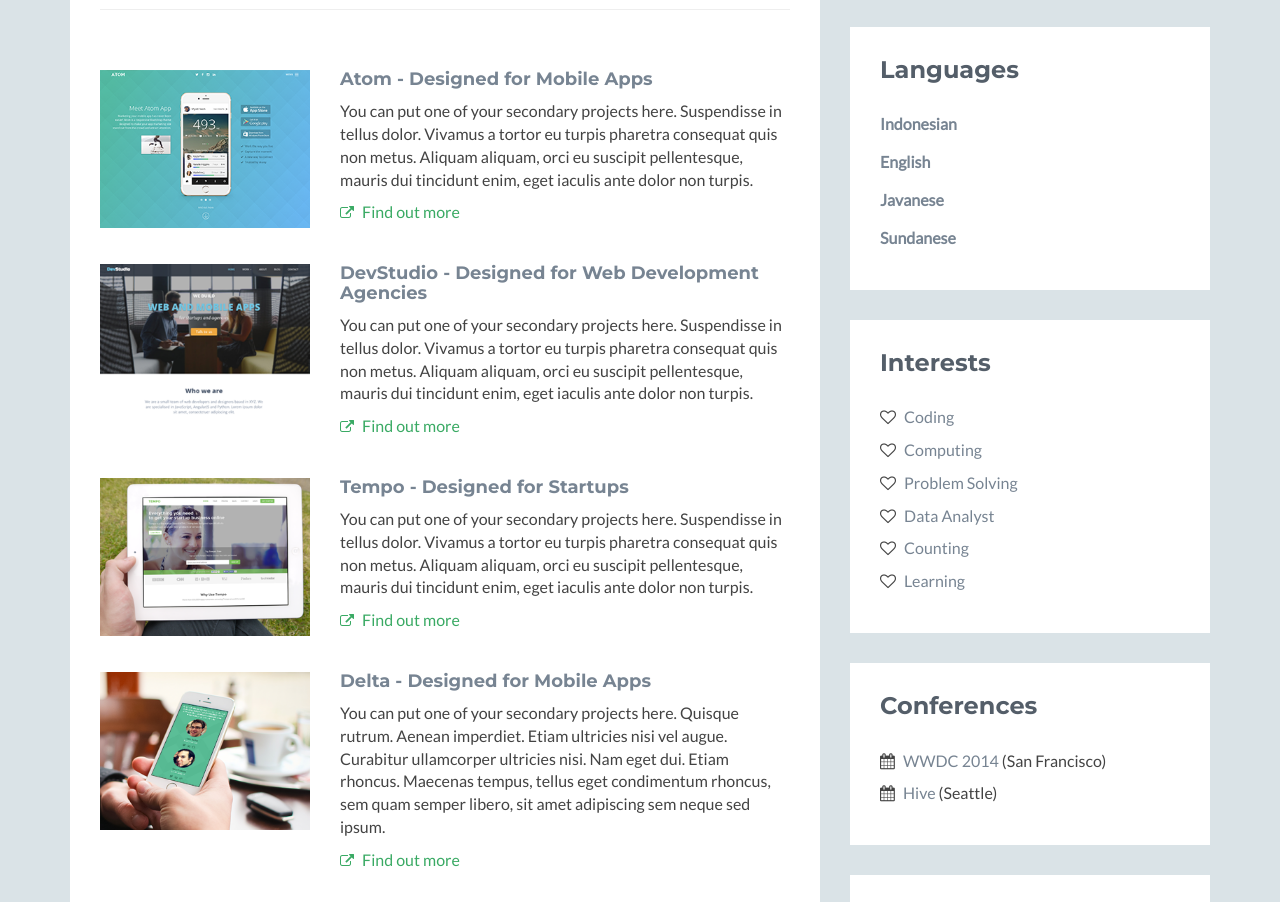
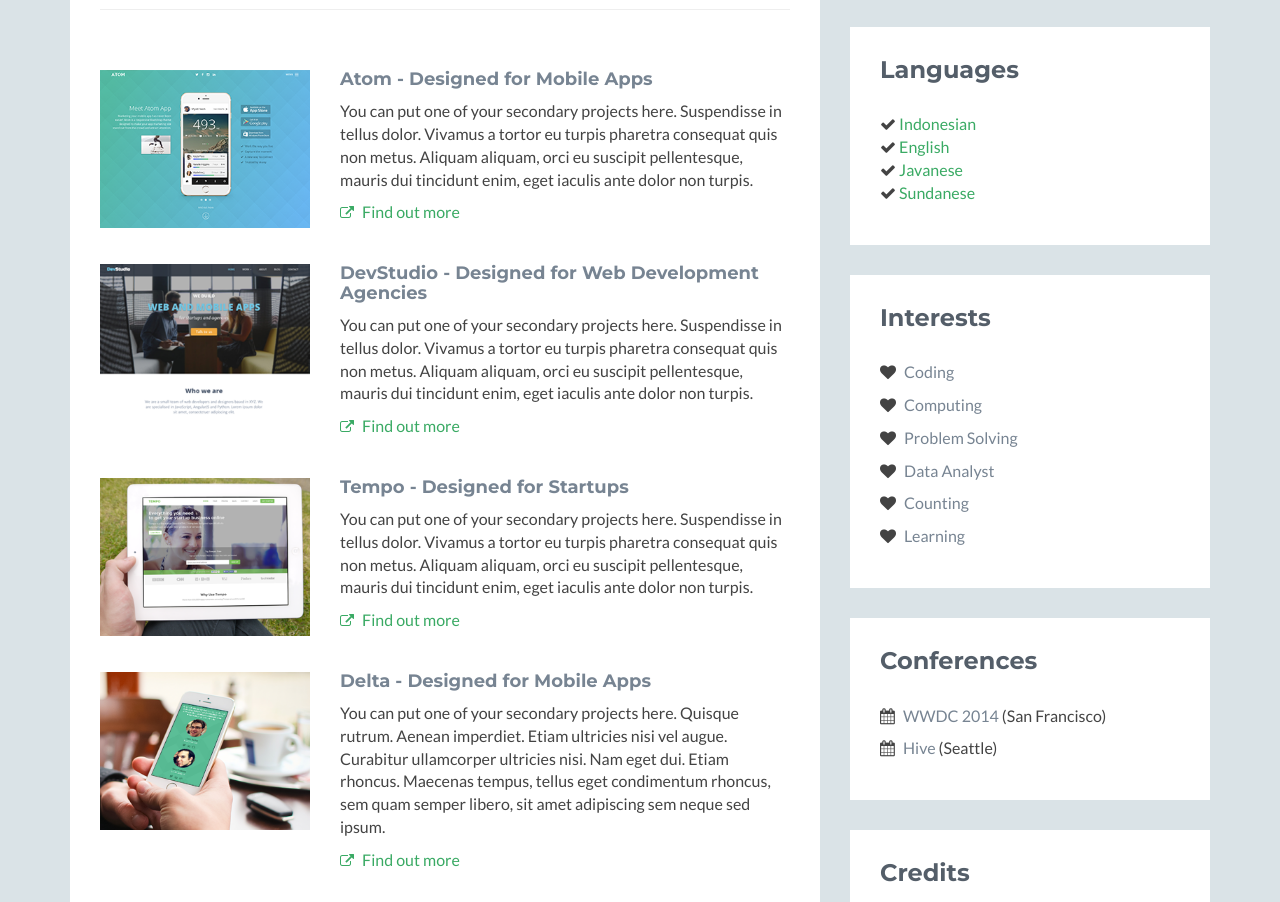
Before and after one commit to normarosita16/normarosita16.github.io, a plain HTML site: page index.html in a window 1280 px wide. Shown: the part 1913-2815 px from the top of the page. Drawn offline with nearby package versions, Linux system fonts and the light colour scheme; a script that the page names is missing; some icons are missing.

Commit message:
Update index.html

```diff
--- a/index.html
+++ b/index.html
@@ -412,22 +412,10 @@
                         <h2 class="heading">Languages</h2>
                         <div class="content">
                             <ul class="list-unstyled">
-                                <li class="item">
-                                    <span class="title"><strong>Indonesian</strong></span>
-                                </li>
-                                <!--//item-->
-                                <li class="item">
-                                    <span class="title"><strong>English</strong></span>
-                                </li>
-                                <!--//item-->
-                                <li class="item">
-                                    <span class="title"><strong>Javanese</strong></span>
-                                </li>
-                                <!--//item-->
-                                <li class="item">
-                                        <span class="title"><strong>Sundanese</strong></span>
-                                </li>
-                                <!--//item-->
+                                <li><i class="fa fa-check"></i> <a href="#">Indonesian</a></li>
+                                <li><i class="fa fa-check"></i> <a href="#">English</a></li>
+                                <li><i class="fa fa-check"></i> <a href="#">Javanese</a></li>
+                                <li><i class="fa fa-check"></i> <a href="#">Sundanese</a></li>
                             </ul>
                         </div>
                         <!--//content-->
@@ -441,12 +429,12 @@
                         <h2 class="heading">Interests</h2>
                         <div class="content">
                             <ul class="list-unstyled">
-                                <li><i class="fa fa-heart-o"></i> <a href="#">Coding</a></li>
-                                <li><i class="fa fa-heart-o"></i> <a href="#">Computing</a></li>
-                                <li><i class="fa fa-heart-o"></i> <a href="#">Problem Solving</a></li>
-                                <li><i class="fa fa-heart-o"></i> <a href="#">Data Analyst</a></li>
-                                <li><i class="fa fa-heart-o"></i> <a href="#">Counting</a></li>
-                                <li><i class="fa fa-heart-o"></i> <a href="#">Learning</a></li>
+                                <li><i class="fa fa-heart"></i> <a href="#">Coding</a></li>
+                                <li><i class="fa fa-heart"></i> <a href="#">Computing</a></li>
+                                <li><i class="fa fa-heart"></i> <a href="#">Problem Solving</a></li>
+                                <li><i class="fa fa-heart"></i> <a href="#">Data Analyst</a></li>
+                                <li><i class="fa fa-heart"></i> <a href="#">Counting</a></li>
+                                <li><i class="fa fa-heart"></i> <a href="#">Learning</a></li>
                             </ul>
                         </div>
                         <!--//content-->
```
